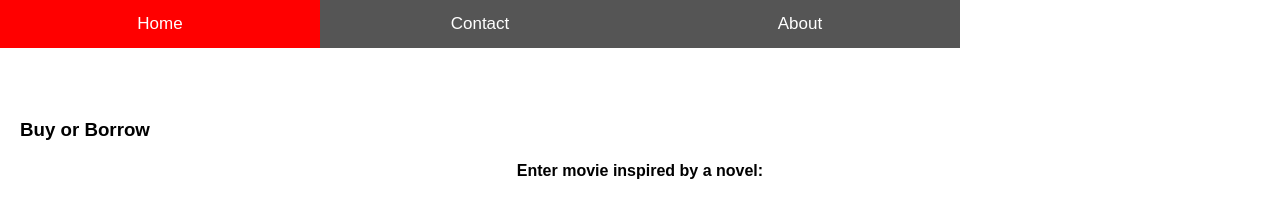
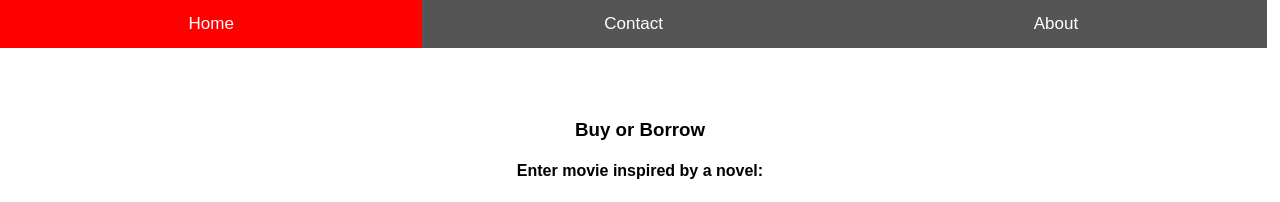
Before and after one commit to DianaLam06/TDI-capstone, a Flask app: page / in a window 1280 px wide. Shown: the top 202 px of the page. Run offline with Flask 2, Linux system fonts and the light colour scheme.

Commit message:
add my picture

```diff
--- a/templates/embed.html
+++ b/templates/embed.html
@@ -22,7 +22,7 @@ body, html {
     cursor: pointer;
     padding: 14px 16px;
     font-size: 17px;
-    width: 25%;
+    width: 33%;
 }
 
 .tablink:hover {
@@ -49,8 +49,9 @@ body, html {
 <button class="tablink" onclick="openPage('About', this, 'orange')">About</button>
 
 <div id="Home" class="tabcontent">
+    <center>
   <h3>Buy or Borrow</h3>
-
+    </center>
   <div>
         <center>
       <h4> Enter movie inspired by a novel: </h4>
@@ -97,6 +98,7 @@ body, html {
 <div id="Contact" class="tabcontent">
   <h3>Contact</h3>
   <p>Fun facts about Diana</p>
+  <img src="Lam_Dian.jpg">
 </div>
 
 <div id="About" class="tabcontent">
```
Also changed, not shown: templates/Lam_Diana.jpg (added).
